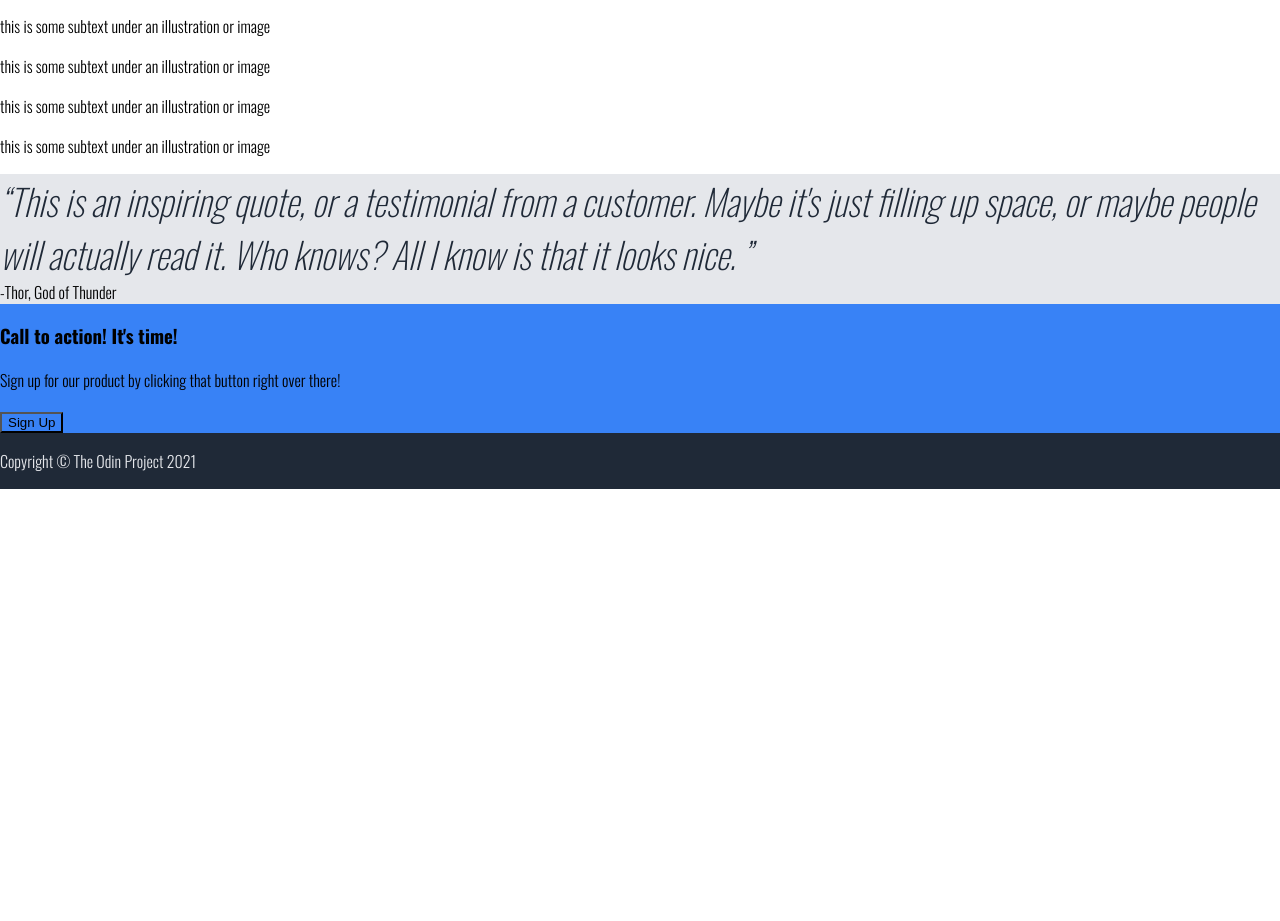
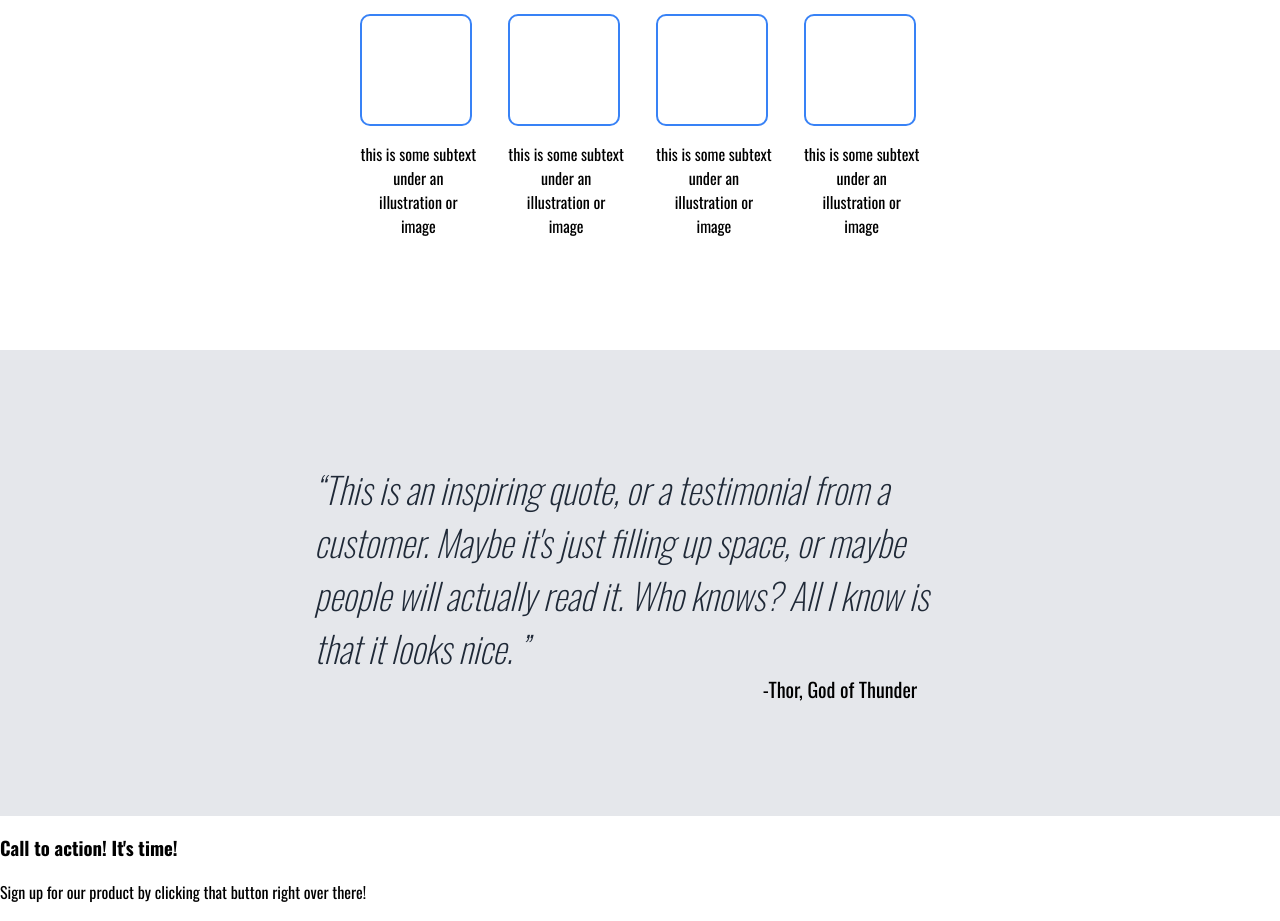
Before and after one commit to PulseFiction/odin-landing-page, a plain HTML site: page index.html in a window 1280 px wide. Shown: the part 575-1496 px from the top of the page. Before the commit the page ends 1064 px from the top, so only its background shows below. Drawn offline with nearby package versions, Linux system fonts and the light colour scheme.

Commit message:
Added quotes area to style.

```diff
--- a/style.css
+++ b/style.css
@@ -1,4 +1,4 @@
-@import url('https://fonts.googleapis.com/css2?family=Oswald:wght@200;300;600;700&display=swap');
+@import url('https://fonts.googleapis.com/css2?family=Oswald:wght@200;300;400;600;700&display=swap');
 
 
 * {
@@ -97,10 +97,38 @@ h1 {
     font-weight: 600;
     color: #1F2937;
 }
+
+.info-bar {
+    text-align: center;
+}
+
+.box {
+    width: 7rem;
+    height: 7rem;
+    border: 2px solid #3882F6;
+    border-radius: 10px;
+}
+
+.card-container {
+    display: flex;
+    align-items: center;
+    justify-content: center;
+    gap: 2rem;
+    padding-bottom: 6rem;
+
+
+}
+
+.card p {
+    width: 14ch;
+}
 /* Quote Area */
 
 .quote-bar {
     background-color: #E5E7EB;
+    padding-top: 7rem;
+    padding-bottom: 7rem;
+
 }
 
 .quote {
@@ -108,7 +136,21 @@ h1 {
     font-weight: lighter;
     font-style: italic;
     color: #1F2937;
+    display: flex;
+    align-items: center;
+    justify-content: center;
 }
+
+.quote q {
+    width: 35ch;
+}
+
+figcaption {
+    text-align: center;
+
+    margin-left: 25rem;
+    font-weight: 400;
+    font-size: 20px;
 
 /* Call to action/register area */
 
```
